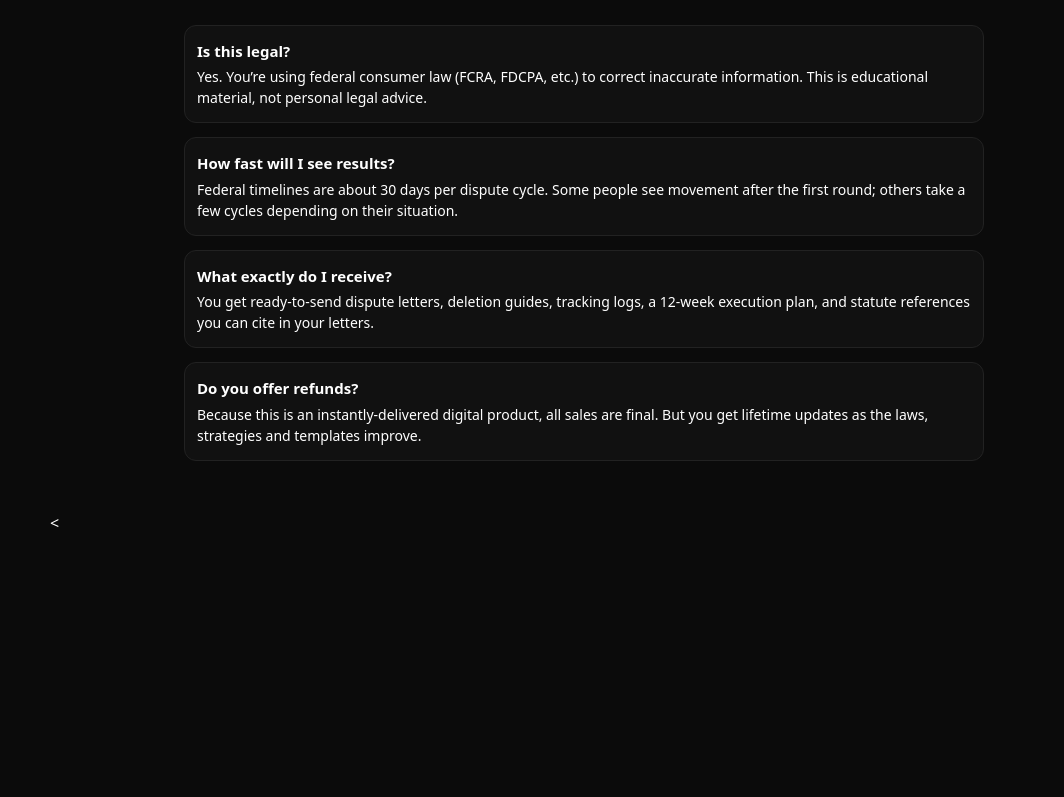
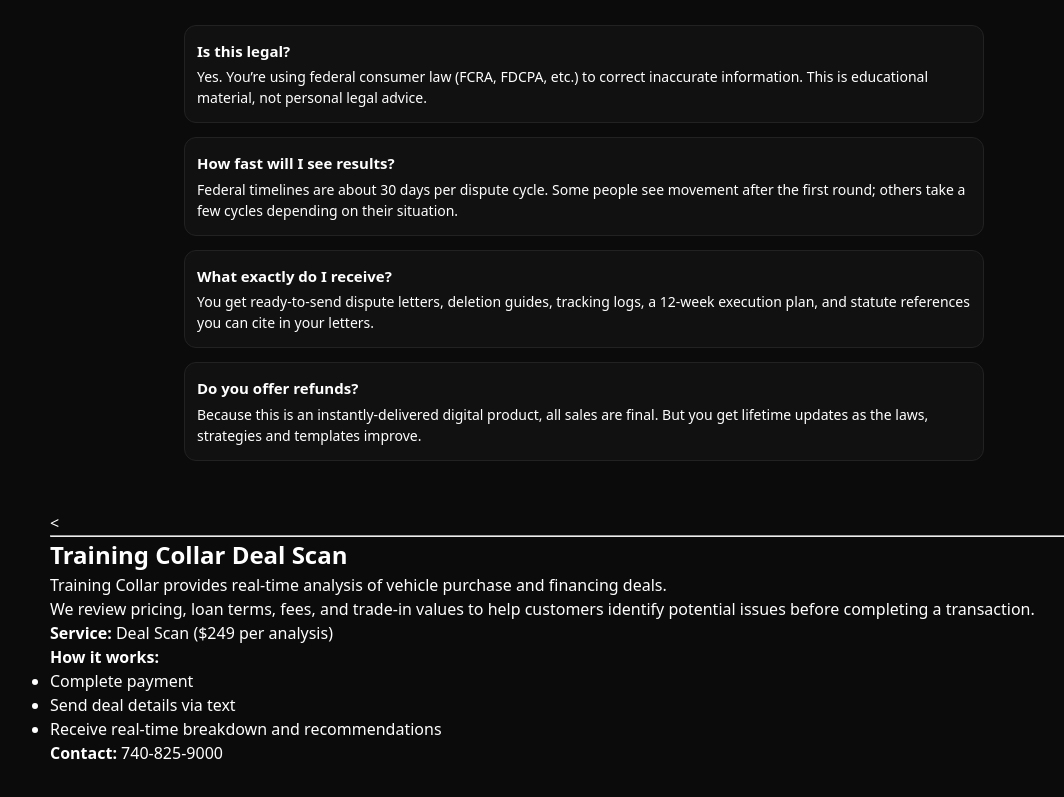
Before and after one commit to jefffraley1076/CREDIT-FIGHT-SYSTEM, a plain HTML site: page index.html in a window 1280 px wide. Shown: the part 1857-2654 px from the top of the page, without its empty margins (56-1120 px from the left). Before the commit the page ends 2452 px from the top, so only its background shows below. Drawn offline with Linux system fonts and the light colour scheme.

Commit message:
Add Training Collar Deal Scan section to index.html

```diff
--- a/index.html
+++ b/index.html
@@ -300,3 +300,21 @@
 
     <!-- FINAL CTA -->
     <
+<hr>
+
+<h2>Training Collar Deal Scan</h2>
+
+<p>Training Collar provides real-time analysis of vehicle purchase and financing deals.</p>
+
+<p>We review pricing, loan terms, fees, and trade-in values to help customers identify potential issues before completing a transaction.</p>
+
+<p><strong>Service:</strong> Deal Scan ($249 per analysis)</p>
+
+<p><strong>How it works:</strong></p>
+<ul>
+<li>Complete payment</li>
+<li>Send deal details via text</li>
+<li>Receive real-time breakdown and recommendations</li>
+</ul>
+
+<p><strong>Contact:</strong> 740-825-9000</p>
```
